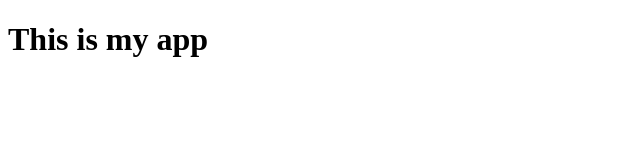
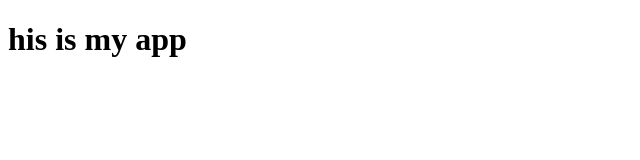
Before and after one commit to M74-dot/git-demo, a plain HTML site: page index.html in a window 1280 px wide. Shown: the whole page, without its empty margins (0-640 px from the left). Drawn offline with Linux system fonts and the light colour scheme.

Commit message:
Added file

```diff
--- a/index.html
+++ b/index.html
@@ -7,6 +7,6 @@
     <title>My App</title>
 </head>
 <body>
-    <h1>This is my app</h1>
+    <h1>his is my app</h1>
 </body>
 </html>
```
